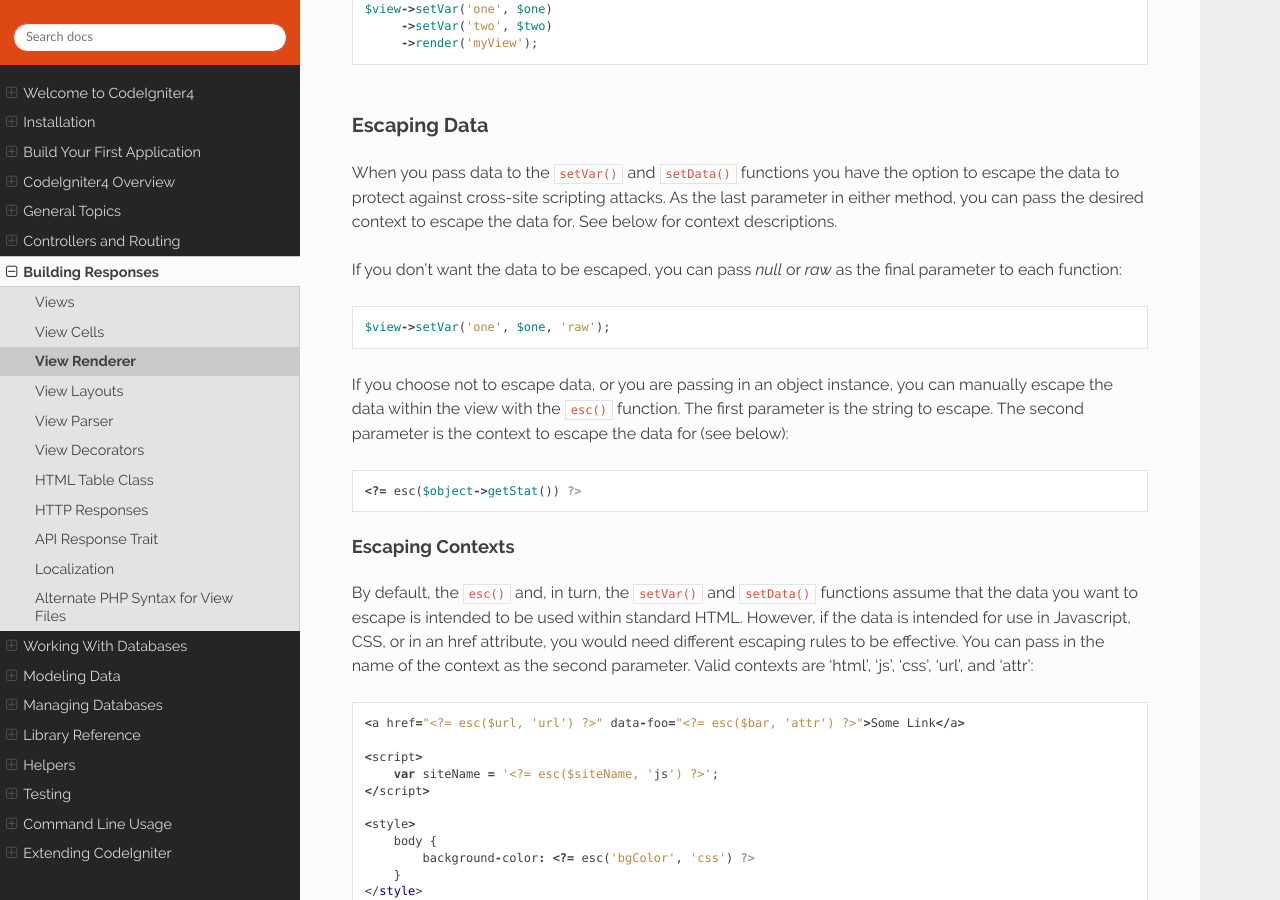
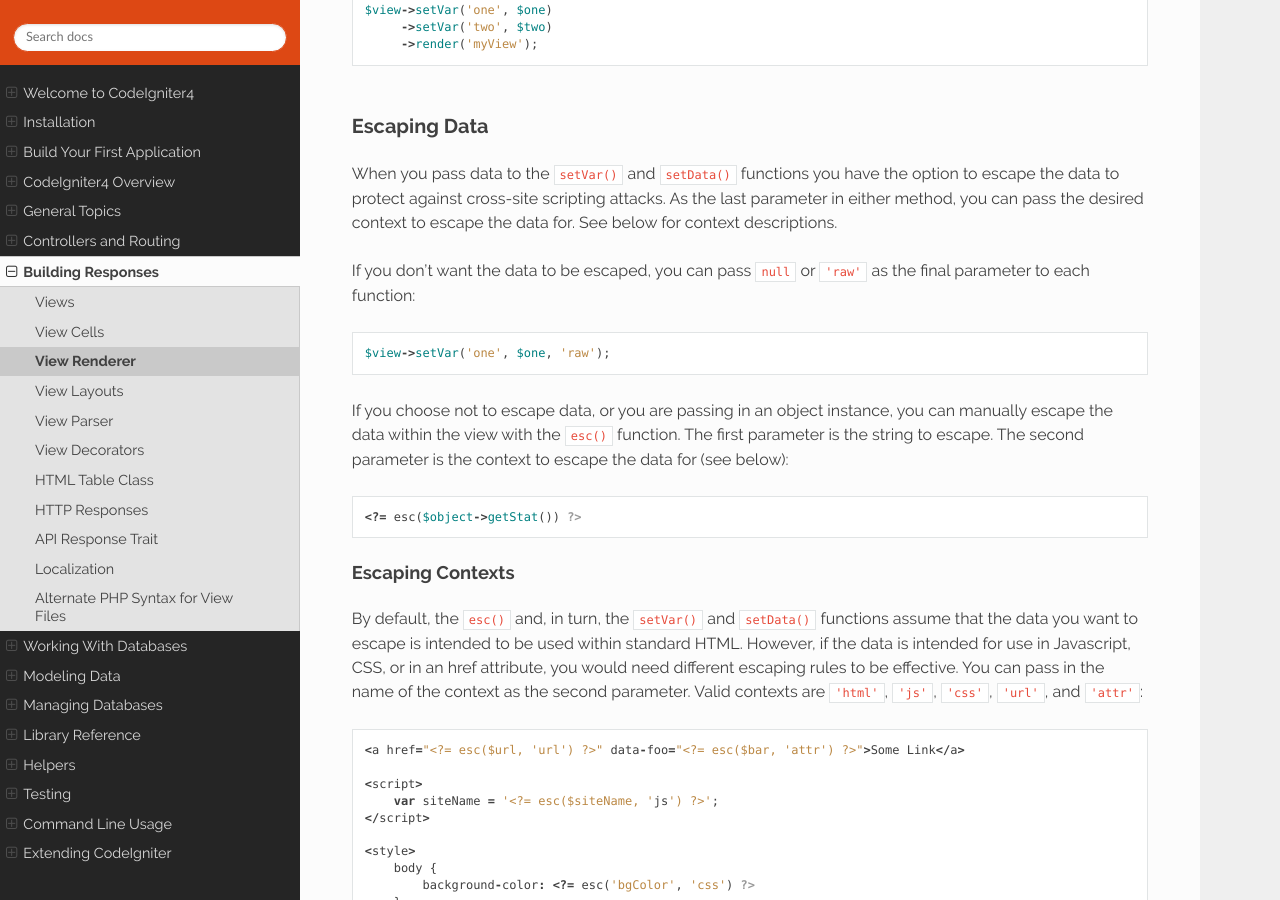
Before and after one commit to NEKOGET/ci4_user_guide_src, a Sphinx documentation site: the page built from source/outgoing/view_renderer.rst, in a window 1280 px wide and 900 px high, scrolled down 1467 px. Built offline with Sphinx 7.4.7 and the Read the Docs theme 2.0.0, drawn with Linux system fonts in a browser that asks for light colours.

Commit message:
docs: change text decoration

```diff
--- a/source/outgoing/view_renderer.rst
+++ b/source/outgoing/view_renderer.rst
@@ -48,7 +48,7 @@ to you to process the array appropriately in your PHP code.
 Method Chaining
 ===============
 
-The `setVar()` and `setData()` methods are chainable, allowing you to combine a
+The ``setVar()`` and ``setData()`` methods are chainable, allowing you to combine a
 number of different calls together in a chain::
 
     $view->setVar('one', $one)
@@ -62,7 +62,7 @@ When you pass data to the ``setVar()`` and ``setData()`` functions you have the
 against cross-site scripting attacks. As the last parameter in either method, you can pass the desired context to
 escape the data for. See below for context descriptions.
 
-If you don't want the data to be escaped, you can pass `null` or `raw` as the final parameter to each function::
+If you don't want the data to be escaped, you can pass ``null`` or ``'raw'`` as the final parameter to each function::
 
     $view->setVar('one', $one, 'raw');
 
@@ -78,7 +78,7 @@ Escaping Contexts
 By default, the ``esc()`` and, in turn, the ``setVar()`` and ``setData()`` functions assume that the data you want to
 escape is intended to be used within standard HTML. However, if the data is intended for use in Javascript, CSS,
 or in an href attribute, you would need different escaping rules to be effective. You can pass in the name of the
-context as the second parameter. Valid contexts are 'html', 'js', 'css', 'url', and 'attr'::
+context as the second parameter. Valid contexts are ``'html'``, ``'js'``, ``'css'``, ``'url'``, and ``'attr'``::
 
     <a href="<?= esc($url, 'url') ?>" data-foo="<?= esc($bar, 'attr') ?>">Some Link</a>
 
@@ -152,8 +152,8 @@ Class Reference
 
             $view->setData(['name'=>'George', 'position'=>'Boss']);
 
-        Supported escape contexts: html, css, js, url, or attr or raw.
-        If 'raw', no escaping will happen.
+        Supported escape contexts: ``html``, ``css``, ``js``, ``url``, or ``attr`` or ``raw``.
+        If ``'raw'``, no escaping will happen.
 
         Each call adds to the array of data that the object is accumulating,
         until the view is rendered.
@@ -171,8 +171,8 @@ Class Reference
 
             $view->setVar('name','Joe','html');
 
-        Supported escape contexts: html, css, js, url, attr or raw.
-        If 'raw', no escaping will happen.
+        Supported escape contexts: ``html``, ``css``, ``js``, ``url``, ``attr`` or ``raw``.
+        If ``'raw'``, no escaping will happen.
 
         If you use the a view data variable that you have previously used
         for this object, the new value will replace the existing one.
```
